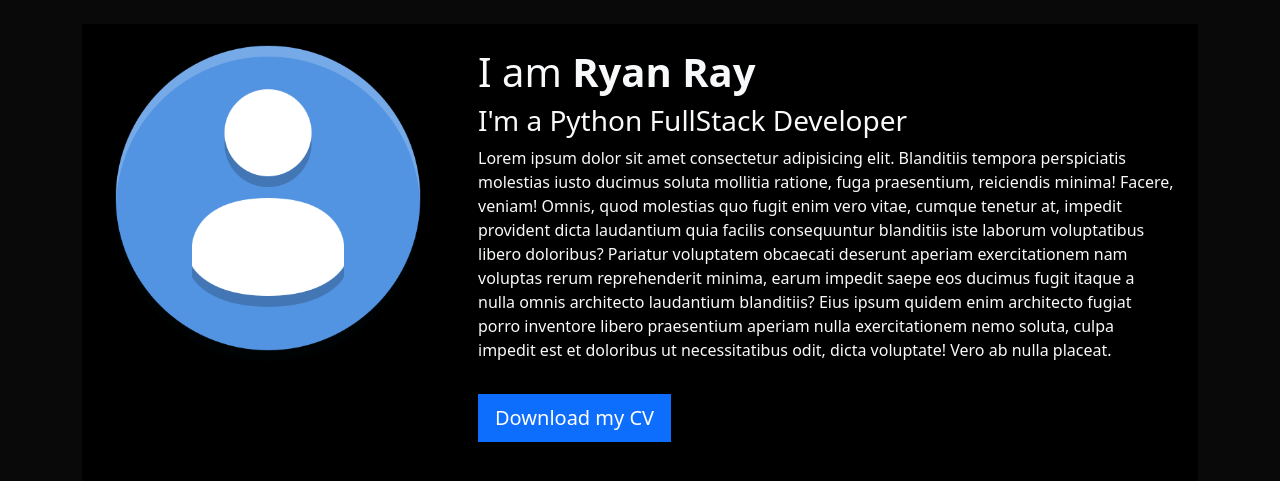
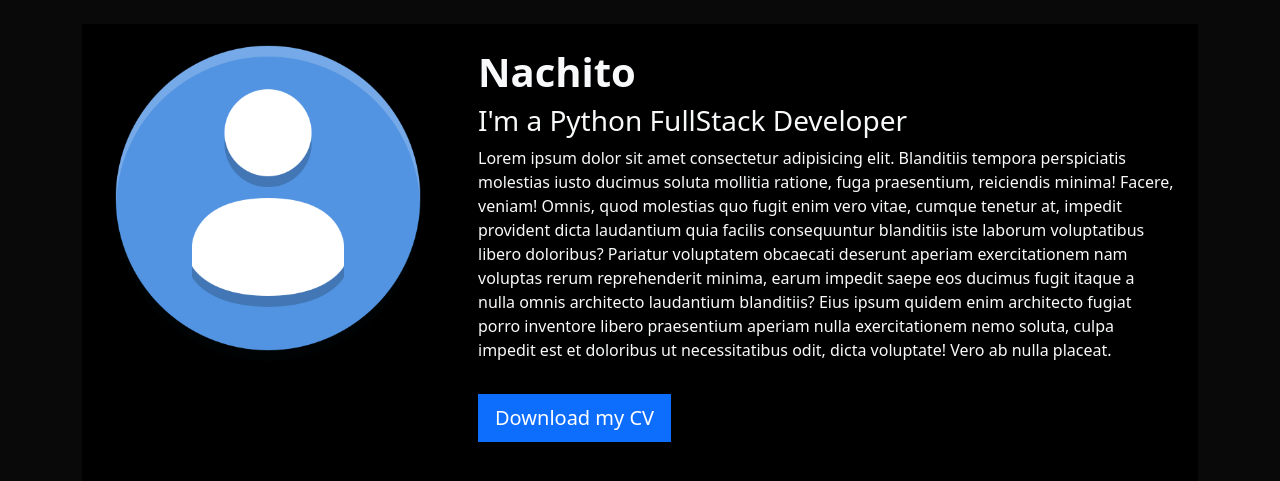
Before and after one commit to NeichS/django-porftolio, a Django app: page / in a window 1280 px wide. Shown: the part 56-537 px from the top of the page. Run offline with Django 4.2, Linux system fonts and the light colour scheme; data that the repository does not hold is empty.

Commit message:
name change

```diff
--- a/portfolio/templates/home.html
+++ b/portfolio/templates/home.html
@@ -11,7 +11,7 @@
   </div>
 
   <div class="col-md-8 my-auto p-4">
-    <h1>I am <strong>Ryan Ray</strong></h1>
+    <h1><strong>Nachito</strong></h1>
     <h3>I'm a Python FullStack Developer</h3>
     <p>Lorem ipsum dolor sit amet consectetur adipisicing elit. Blanditiis tempora perspiciatis molestias iusto ducimus
       soluta mollitia ratione, fuga praesentium, reiciendis minima! Facere, veniam! Omnis, quod molestias quo fugit enim
```
